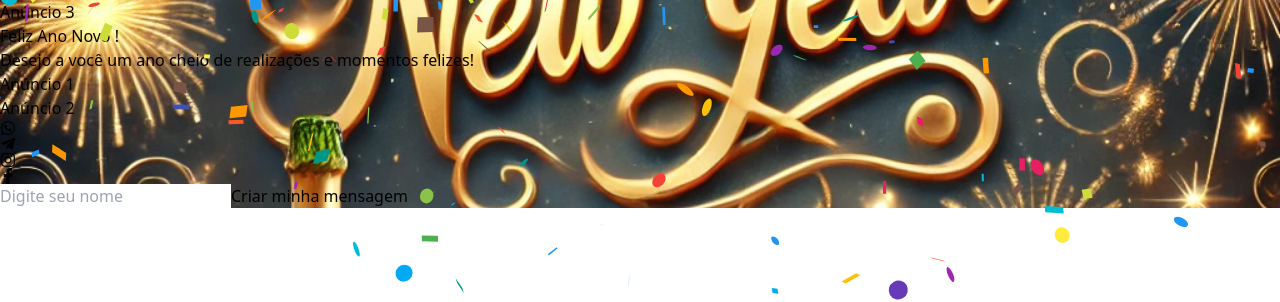
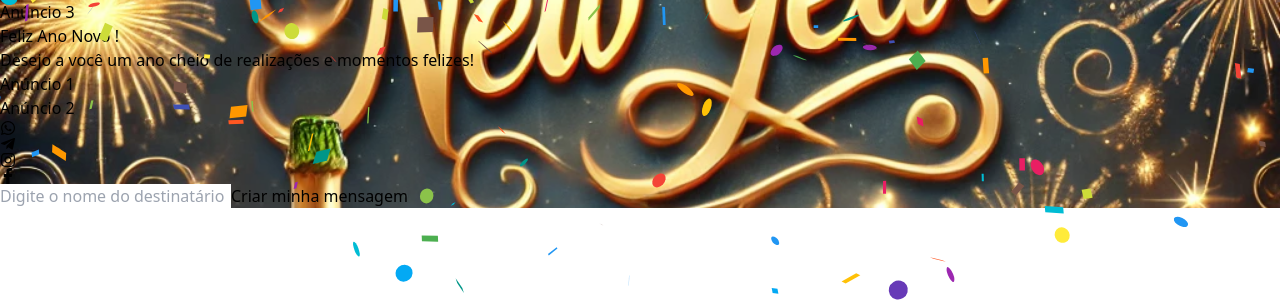
Before and after one commit to ruiluucas/ano-novo, a React (Vite) app: page / in a window 1280 px wide. Shown: the top 302 px of the page. Built offline with nearby package versions, Linux system fonts and the light colour scheme.

Commit message:
change destiny

```diff
--- a/src/App.jsx
+++ b/src/App.jsx
@@ -106,7 +106,7 @@ const App = () => {
           <input
             name="name"
             type="text"
-            placeholder="Digite seu nome"
+            placeholder="Digite o nome do destinatário"
             className="p-3 w-full rounded-lg text-black mb-4 border border-yellow-500"
           />
           <button
```
